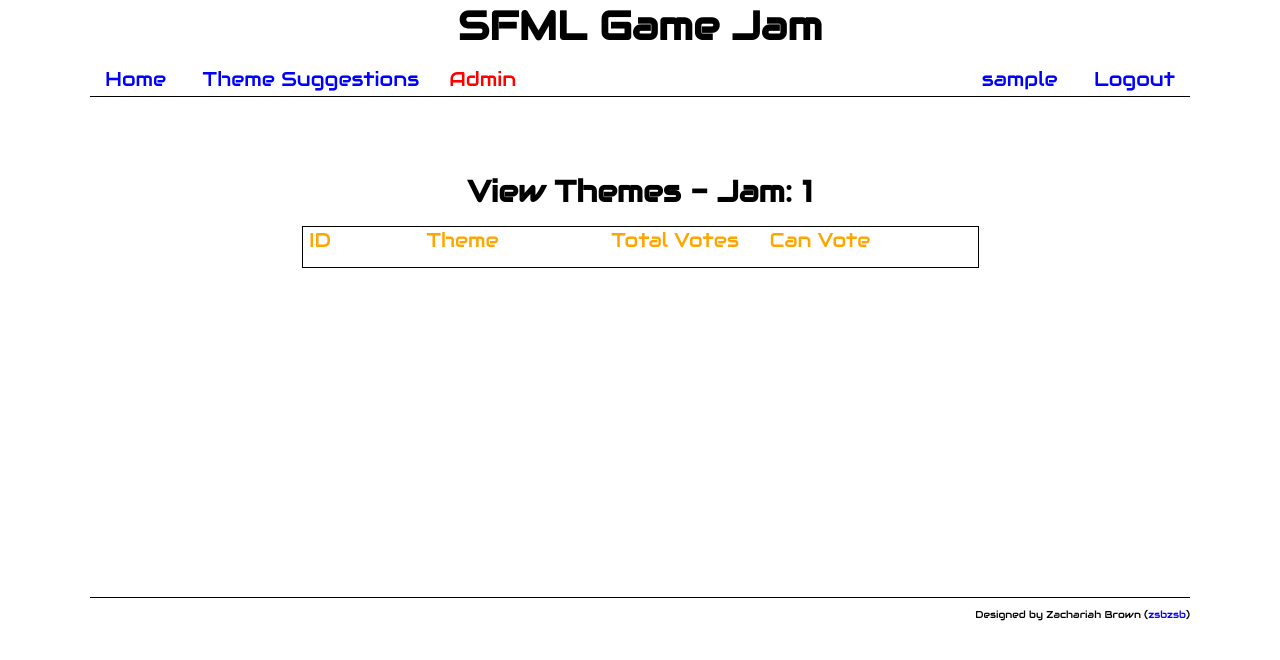
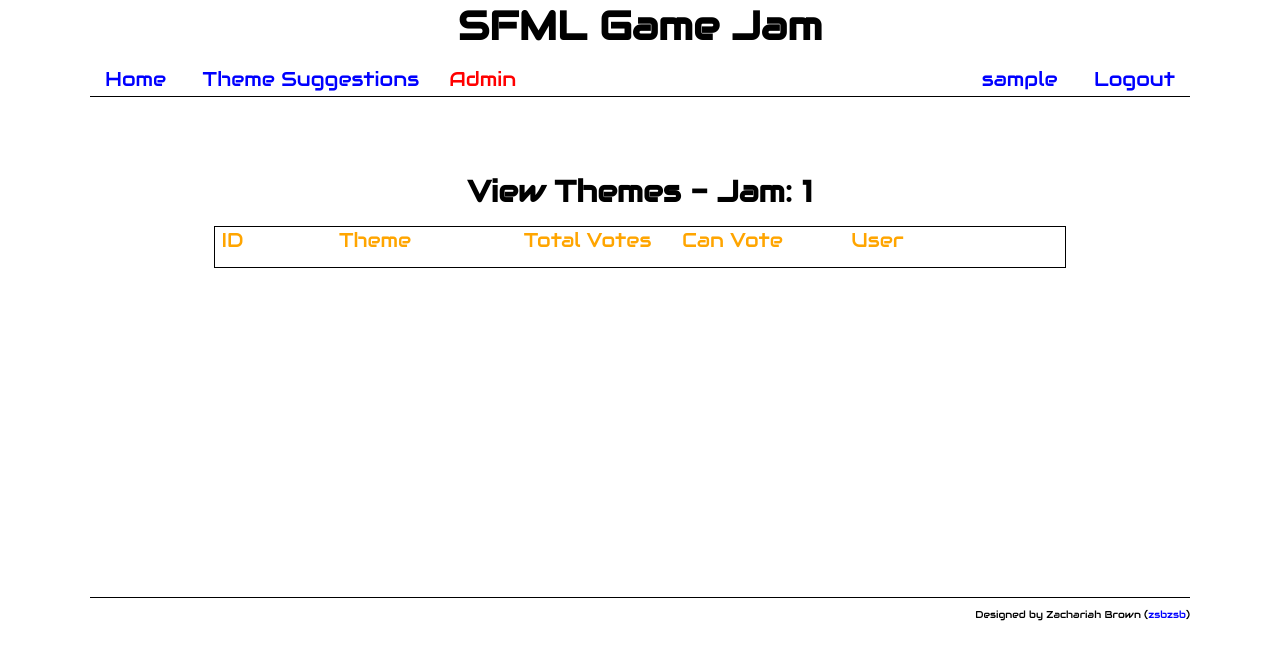
Before and after one commit to zsbzsb/sfmlgamejam-old, a PHP site: page /admin/viewthemes/index.php?title=1 in a window 1280 px wide. Shown: the top 660 px of the page. Run offline with PHP 8.4, Linux system fonts and the light colour scheme; the visitor is signed in with stand-in values (Sample User, id 1); data that the repository does not hold is empty.

Commit message:
Changed the admin themes list to show the user that submitted the theme

```diff
--- a/admin/viewthemes/index.php
+++ b/admin/viewthemes/index.php
@@ -7,21 +7,22 @@ if (!$session->GetIsAdmin()) header("location:/");
 
 <h2>View Themes - Jam: <?php echo $_GET['title']; ?></h2>
 
-<div id="form-container" style="width: 675px">
+<div id="form-container" style="width: 850px">
     <?php
         include_once $_SERVER['DOCUMENT_ROOT'].'/database/dbaccess.php';
         $dbaccess = new DBAccess();
         $mysqli = $dbaccess->CreateDBConnection();
-        $stmt = $mysqli->prepare("SELECT ID, Theme, TotalVotes, CanVote FROM themes WHERE JamID = ?;");
+        $stmt = $mysqli->prepare("SELECT thm.ID, thm.Theme, thm.TotalVotes, thm.CanVote, usr.Username FROM themes AS thm LEFT OUTER JOIN suggestions AS sug ON sug.ThemeID = thm.ID LEFT OUTER JOIN users AS usr ON usr.ID = sug.UserID WHERE thm.JamID = ?;");
         $stmt->bind_param("s", $_GET['id']);
         $stmt->execute();
-        $stmt->bind_result($ID, $Theme, $TotalVotes, $CanVote);
+        $stmt->bind_result($ID, $Theme, $TotalVotes, $CanVote, $Username);
         echo '
             <div class="row">
                 <span class="label" style="width: 35px; margin: 0px; color: orange;">ID</span>
                 <span class="label" style="width: 250px; margin: 0px; color: orange;">Theme</span>
                 <span class="label" style="width: 175px; margin: 0px; color: orange;">Total Votes</span>
                 <span class="label" style="width: 115px; margin: 0px; color: orange;">Can Vote</span>
+                <span class="label" style="width: 175px; margin: 0px; color: orange;">User</span>
             </div>
             ';
         while ($stmt->fetch())
@@ -32,6 +33,7 @@ if (!$session->GetIsAdmin()) header("location:/");
                 <span class="label" style="width: 250px; margin: 0px;">'.$Theme.'</span>
                 <span class="label" style="width: 175px; margin: 0px;">'.$TotalVotes.'</span>
                 <span class="label" style="width: 115px; margin: 0px;">'.$CanVote.'</span>
+                <span class="label" style="width: 175px; margin: 0px;">'.$Username.'</span>
                 <a class="link" href="/admin/edittheme?id='.$ID.'&theme='.$Theme.'&title='.$_GET['title'].'&jamid='.$_GET['id'].'&canvote='.$CanVote.'" style="float: right; margin-right: 10px;">Edit</a>
             </div>
             ';
```
